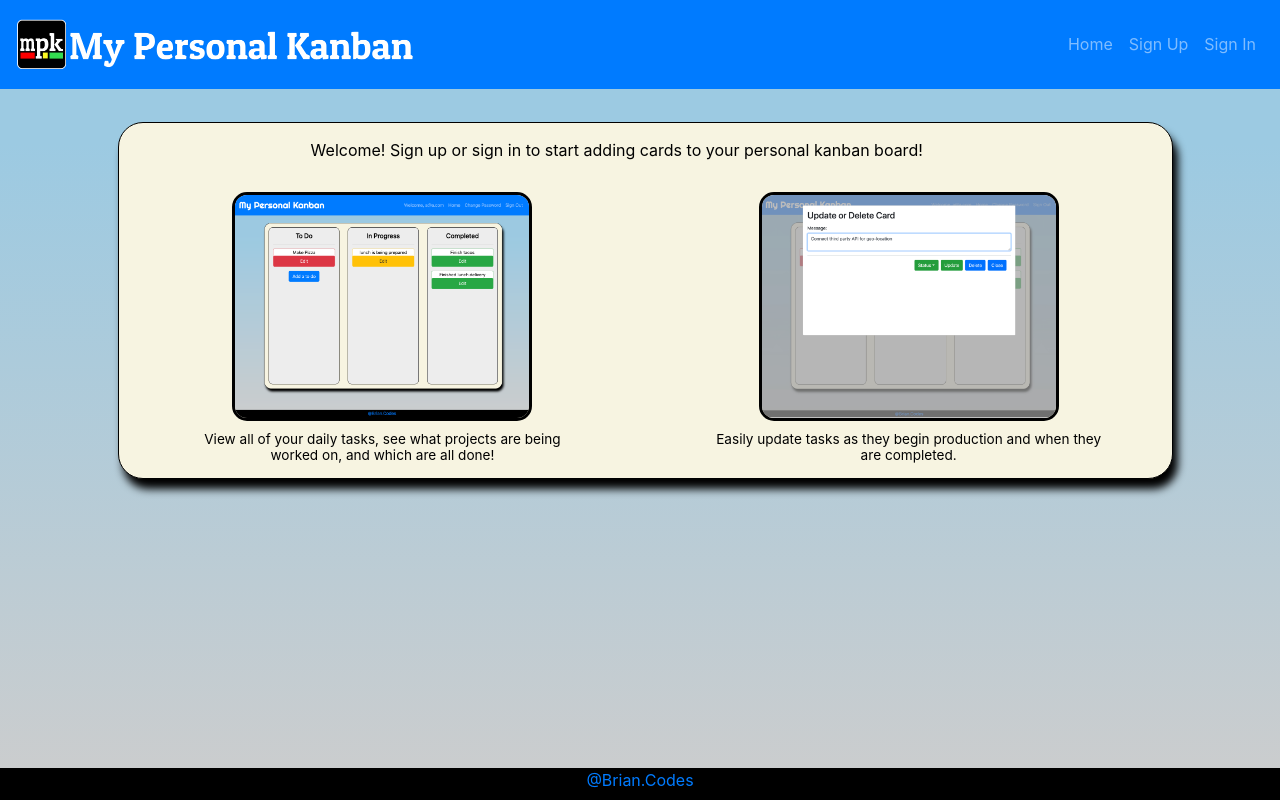
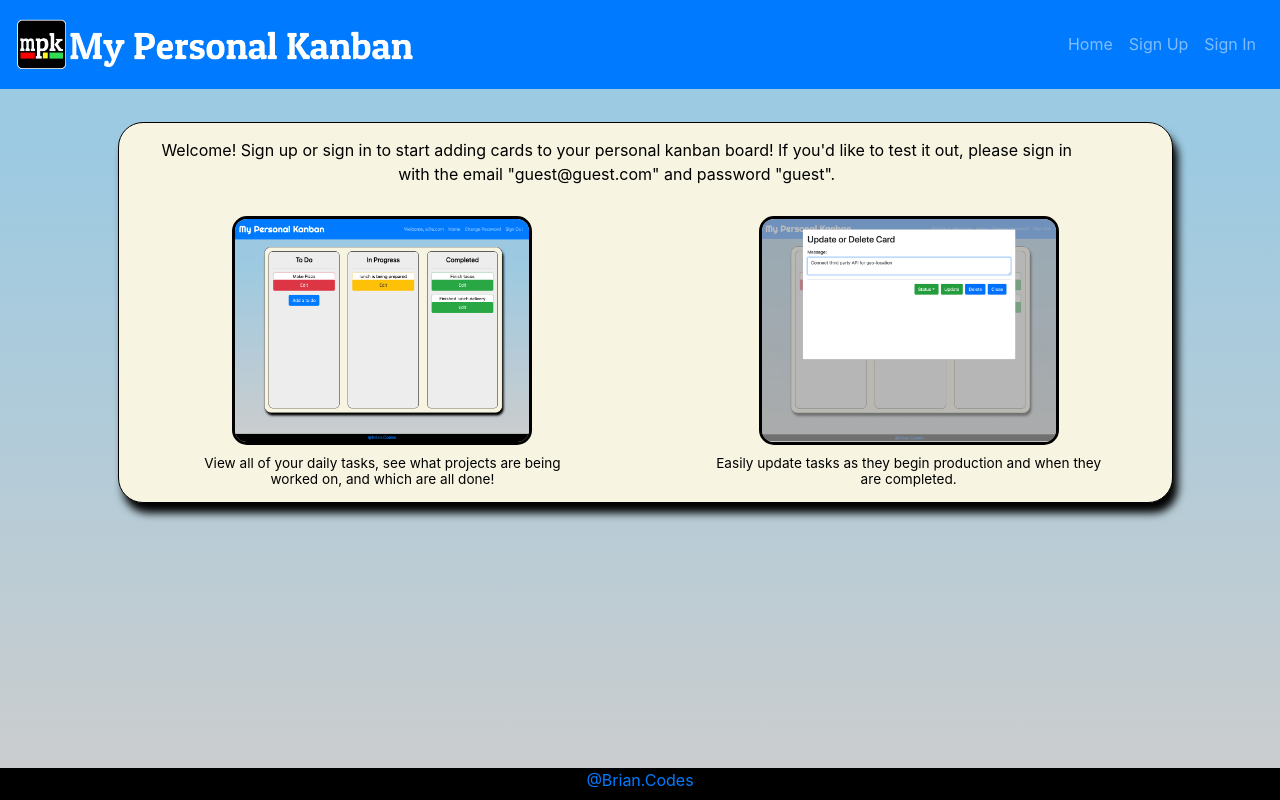
Before and after one commit to bchin224/my_personal_kanban_client, a React app: page /#/ in a window 1280 px wide. Built offline with nearby package versions, Linux system fonts and the light colour scheme.

Commit message:
Guest user info added on unauth

```diff
--- a/src/components/UnAuthHomepage/UnAuthHomepage.js
+++ b/src/components/UnAuthHomepage/UnAuthHomepage.js
@@ -21,6 +21,7 @@ class UnAuthHomepage extends Component {
           <div className="row" id="kanban-board">
             <div className="col-11" id="unauth-home">
               Welcome! Sign up or sign in to start adding cards to your personal kanban board!
+              If you&apos;d like to test it out, please sign in with the email &quot;guest@guest.com&quot; and password &quot;guest&quot;.
             </div>
             <div className="col" id="unauth-home">
               <img src={modalBoard} alt="View your kanban board" width="300" id="screenshot"/>
```
Also changed, not shown: 2 other files (tests, documents, lock files or other folders).
